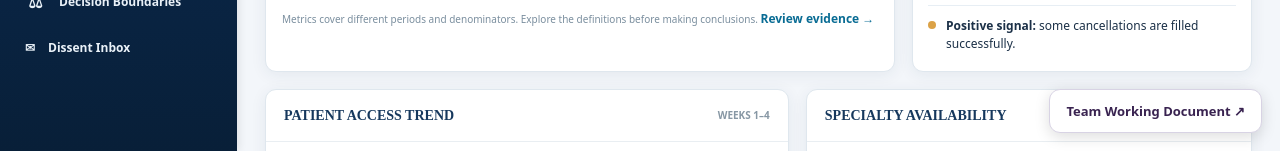
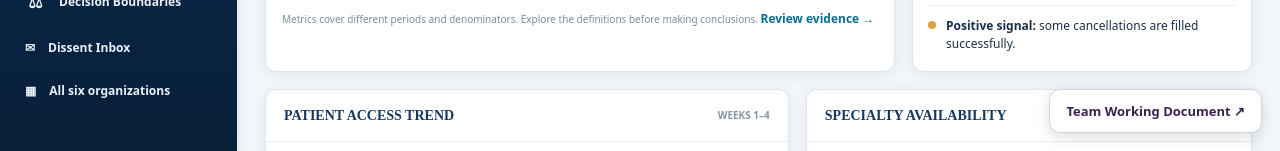
Before and after one commit to yeonkyunganabelkim/PA3003_AI-in-Org, a plain HTML site: page health/index.html in a window 1280 px wide. Shown: the part 649-800 px from the top of the page. Drawn offline with Linux system fonts and the light colour scheme.

Commit message:
Add all organizations navigation link to health/index.html

```diff
--- a/health/index.html
+++ b/health/index.html
@@ -17,7 +17,7 @@ let chapter=0,request='AX-104',filter='All',query='',specialty='all',visit='both
 const routes=[['home','Access Overview','⌂'],['story','Inside Harbor View','▤'],['people','Leadership & Teams','♙'],['journeys','Patient Request Paths','⇢'],['voices','Patient Experience','♧'],['capacity','Appointment Capacity','▥'],['reports','Operations & Evidence','▧'],['constraints','Decision Boundaries','⚖']];
 const esc=t=>String(t??'').replace(/[&<>"']/g,c=>({'&':'&amp;','<':'&lt;','>':'&gt;','"':'&quot;',"'":'&#39;'}[c]));
 const fmt=n=>Number(n).toLocaleString('en-US');
-function navRender(page){nav.innerHTML=`<div class="nav-inner"><div class="case-micro"><span class="kicker">CASE FILE 03</span><h2>The Appointment<br>Nobody Can Get</h2><p>Harbor View Outpatient Center<br>Patient Access Review · 2026</p></div><p class="nav-group-label">Clinical operations review</p>${routes.map(([k,n,i])=>`<a href="#${k}" class="nav-link ${k===page?'active':''}" ${k===page?'aria-current="page"':''}><span class="nav-icon" aria-hidden="true">${i}</span><span>${esc(n)}</span></a>`).join('')}<a class="nav-link" href="./dissent-inbox.html"><span aria-hidden="true">✉</span><span>Dissent Inbox</span></a></div>`;}
+function navRender(page){nav.innerHTML=`<div class="nav-inner"><div class="case-micro"><span class="kicker">CASE FILE 03</span><h2>The Appointment<br>Nobody Can Get</h2><p>Harbor View Outpatient Center<br>Patient Access Review · 2026</p></div><p class="nav-group-label">Clinical operations review</p>${routes.map(([k,n,i])=>`<a href="#${k}" class="nav-link ${k===page?'active':''}" ${k===page?'aria-current="page"':''}><span class="nav-icon" aria-hidden="true">${i}</span><span>${esc(n)}</span></a>`).join('')}<a class="nav-link" href="./dissent-inbox.html"><span aria-hidden="true">✉</span><span>Dissent Inbox</span></a><a class="nav-link" href="../"><span aria-hidden="true">▦</span><span>All six organizations</span></a></div>`;}
 function footer(){return `<footer class="footer"><span>HARBOR VIEW · PATIENT ACCESS MANAGEMENT REVIEW · 03 / 2026</span><span>Independent educational simulation. Characters, patient comments, operational metrics and facility events are invented. Not a live RWJBarnabas Health portal.</span></footer>`}
 function wrap(inner){return `<div class="wrap">${inner}${footer()}</div>`}
 function head(title,desc,label='REVIEW DOCUMENT'){return `<div class="content-head"><span class="eyebrow"><span class="small-dot"></span> ${label} · CASE FILE 03</span><h1>${esc(title)}</h1><p>${esc(desc)}</p></div>`}
```
